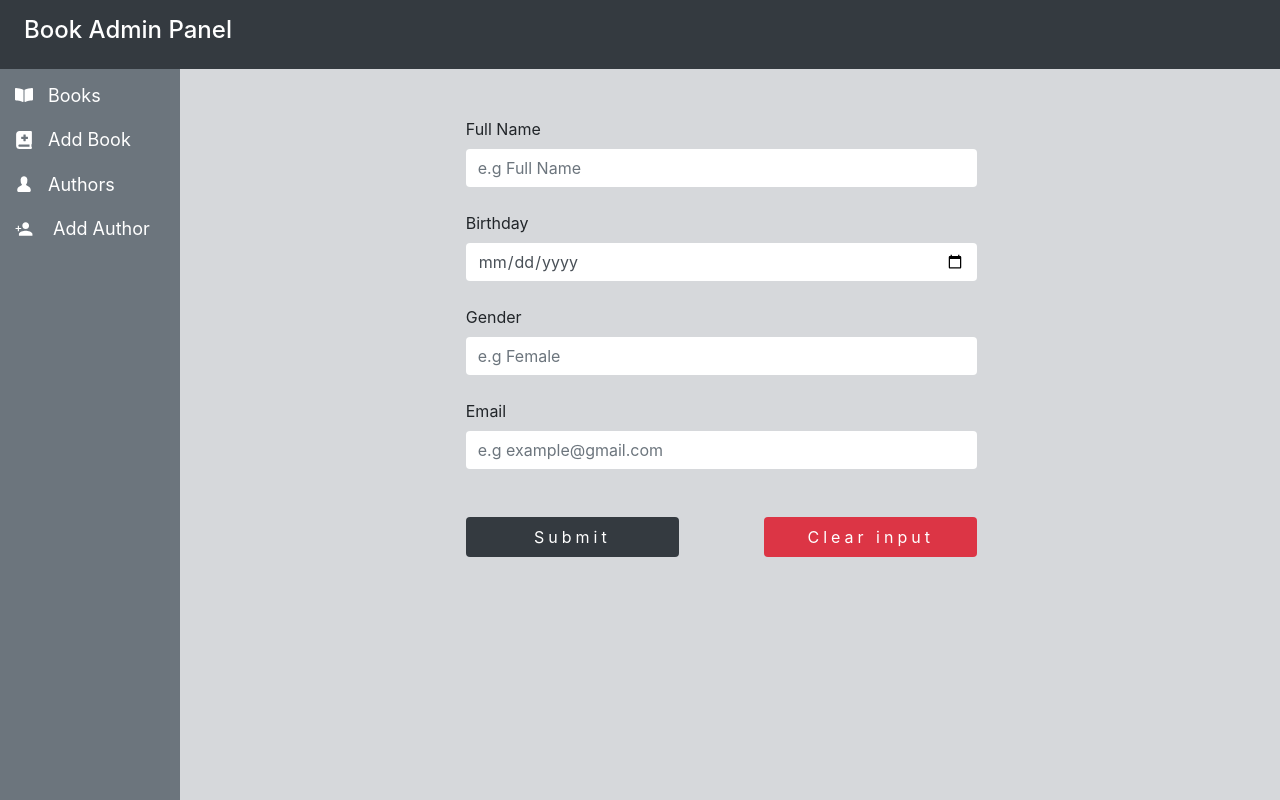
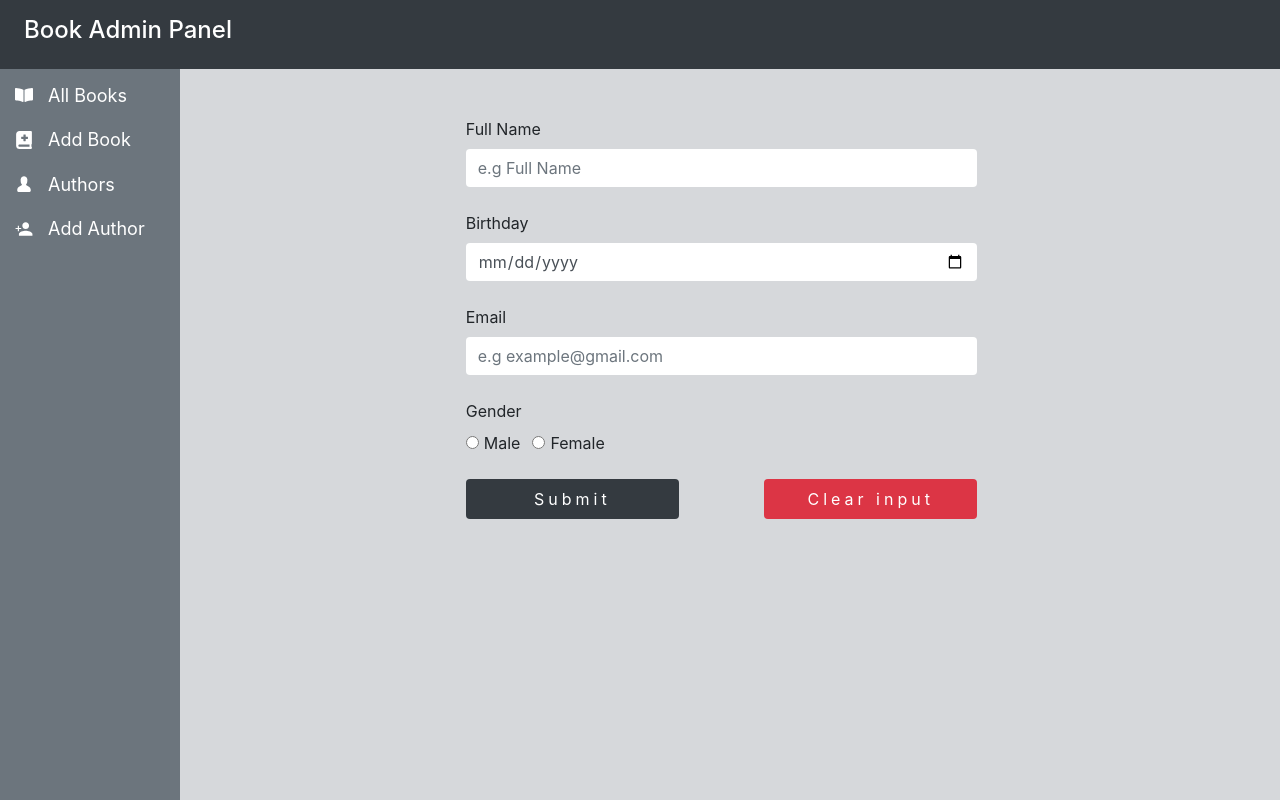
Before and after one commit to BahramIsmayilov/admin-panel-first, a React (Create React App) app: page /addAuthor in a window 1280 px wide. Built offline with nearby package versions, Linux system fonts and the light colour scheme; no server answers.

Commit message:
add radiobutton for gender type in Add Auther page

```diff
--- a/src/components/Sidebar.js
+++ b/src/components/Sidebar.js
@@ -10,7 +10,7 @@ const Sidebar = () => {
   const { refreshBooks, handleRefreshAuthorsName } = React.useContext(
     BookContext
   );
-  const { refreshAuthors } = React.useContext(AuthorContext);
+  const { refreshAuthors, handleClearInput } = React.useContext(AuthorContext);
   return (
     <section className="sidebar bg-secondary navbar-dark">
       <nav className="navbar">
@@ -18,7 +18,7 @@ const Sidebar = () => {
           <li className="nav-item active">
             <Link to="/" onClick={() => refreshBooks()} className="nav-link">
               <FaBookOpen className="align-middle" />
-              <span className="align-middle">Books</span>
+              <span className="align-middle">All Books</span>
             </Link>
           </li>
           <li className="nav-item active">
@@ -42,8 +42,12 @@ const Sidebar = () => {
             </Link>
           </li>
           <li className="nav-item active">
-            <Link to="/addAuthor" className="nav-link">
-              <IoMdPersonAdd className="align-middle" />{' '}
+            <Link
+              to="/addAuthor"
+              onClick={() => handleClearInput()}
+              className="nav-link"
+            >
+              <IoMdPersonAdd className="align-middle" />
               <span className="align-middle">Add Author</span>
             </Link>
           </li>
--- a/src/components/context/authorsContext.js
+++ b/src/components/context/authorsContext.js
@@ -178,7 +178,14 @@ export function AuthorProvider({ children }) {
     setEdit(true);
     setId(id);
   };
-
+  // handle clear input
+  const handleClearInput = () => {
+    setFullName('');
+    setBirthDate('');
+    setGender('');
+    setEmail('');
+    setEdit(false);
+  };
   return (
     <AuthorContext.Provider
       value={{
@@ -197,6 +204,7 @@ export function AuthorProvider({ children }) {
         handleSubmit,
         handleEdit,
         handleClear,
+        handleClearInput,
         handleDelete,
         refreshAuthors
       }}
--- a/src/pages/AddAuthor.js
+++ b/src/pages/AddAuthor.js
@@ -3,17 +3,20 @@ import { AuthorContext } from '../components/context/authorsContext';
 
 const AddAuthor = () => {
   const {
+    id,
     fullName,
     birthDate,
-    gender,
     email,
     edit,
+    gender,
     handleFullName,
     handleBirthDate,
     handleGender,
     handleEmail,
-    handleSubmit
+    handleSubmit,
+    handleClearInput
   } = React.useContext(AuthorContext);
+
   return (
     <div className="section">
       <div className="container col-12  pb-5">
@@ -22,6 +25,18 @@ const AddAuthor = () => {
             onSubmit={handleSubmit}
             className="mx-auto col-sm-10 col-md-10 col-lg-6"
           >
+            {edit ? (
+              <div className="form-group mb-4">
+                <label htmlFor="title">ID</label>
+                <input
+                  name="id"
+                  disabled
+                  className="form-control"
+                  id="id"
+                  value={id}
+                />
+              </div>
+            ) : null}
             <div className="form-group mb-4">
               <label htmlFor="fullName">Full Name</label>
               <input
@@ -49,19 +64,6 @@ const AddAuthor = () => {
               />
             </div>
             <div className="form-group mb-4">
-              <label htmlFor="gender">Gender</label>
-              <input
-                name="gender"
-                type="text"
-                className="form-control"
-                id="gender"
-                value={gender}
-                onChange={handleGender}
-                placeholder="e.g Female"
-                required
-              />
-            </div>
-            <div className="form-group mb-5">
               <label htmlFor="email">Email</label>
               <input
                 name="email"
@@ -73,6 +75,38 @@ const AddAuthor = () => {
                 placeholder="e.g example@gmail.com"
                 required
               />
+            </div>
+
+            <div className="form-group mb-4">
+              <label className="d-block">Gender</label>
+              <div className="form-check form-check-inline">
+                <input
+                  className="form-check-input"
+                  type="radio"
+                  name="gender"
+                  id="male"
+                  value="Male"
+                  onChange={handleGender}
+                  checked={gender === 'Male' ? true : false}
+                />
+                <label className="form-check-label" htmlFor="male">
+                  Male
+                </label>
+              </div>
+              <div className="form-check form-check-inline">
+                <input
+                  className="form-check-input"
+                  type="radio"
+                  name="gender"
+                  id="female"
+                  value="Female"
+                  onChange={handleGender}
+                  checked={gender === 'Female' ? true : false}
+                />
+                <label className="form-check-label" htmlFor="female">
+                  Female
+                </label>
+              </div>
             </div>
             <div className="coltext-center mt-4">
               {edit ? (
@@ -91,7 +125,7 @@ const AddAuthor = () => {
                 </button>
               )}
               <button
-                // onClick={() => handleClearInput()}
+                onClick={() => handleClearInput()}
                 type="button"
                 className="col-md-6 col-lg-5 mt-sm-3 mt-md-0 float-right btn btn-danger px-4 py-2 spacing"
               >
```
